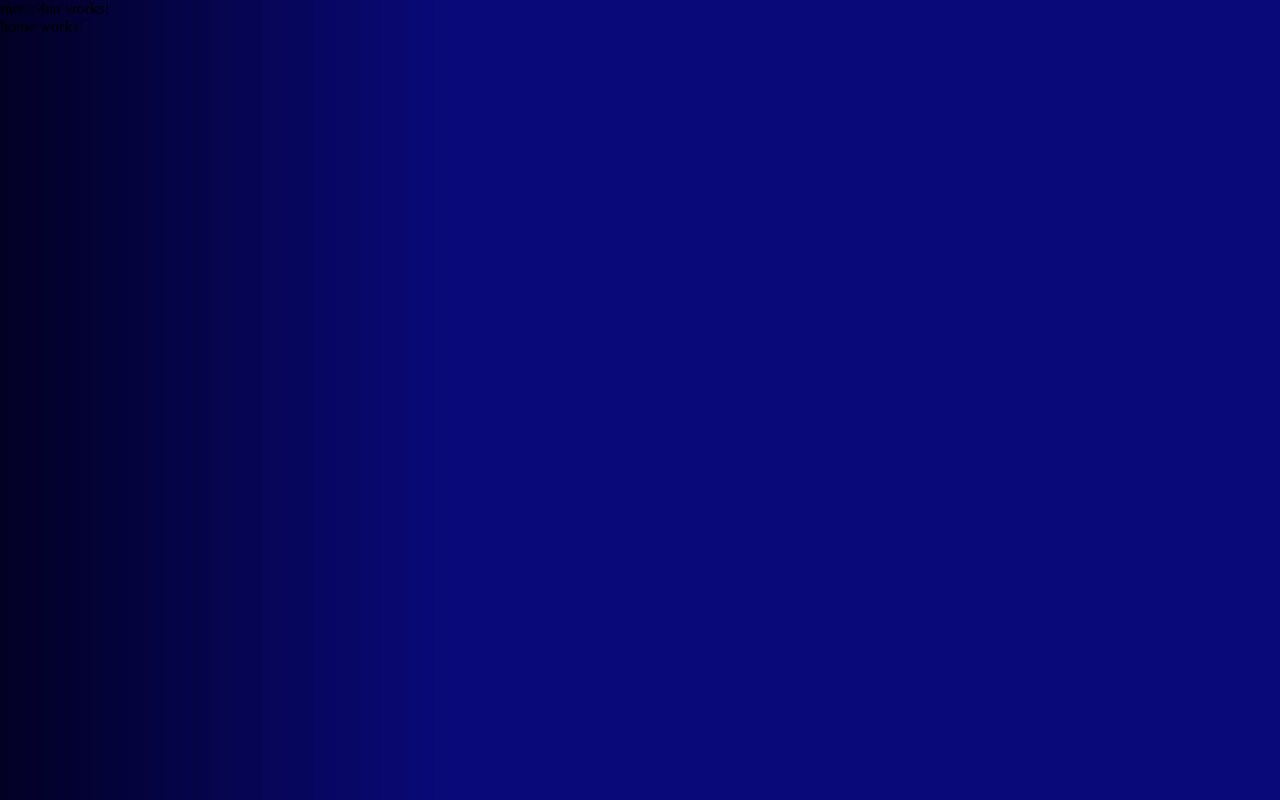
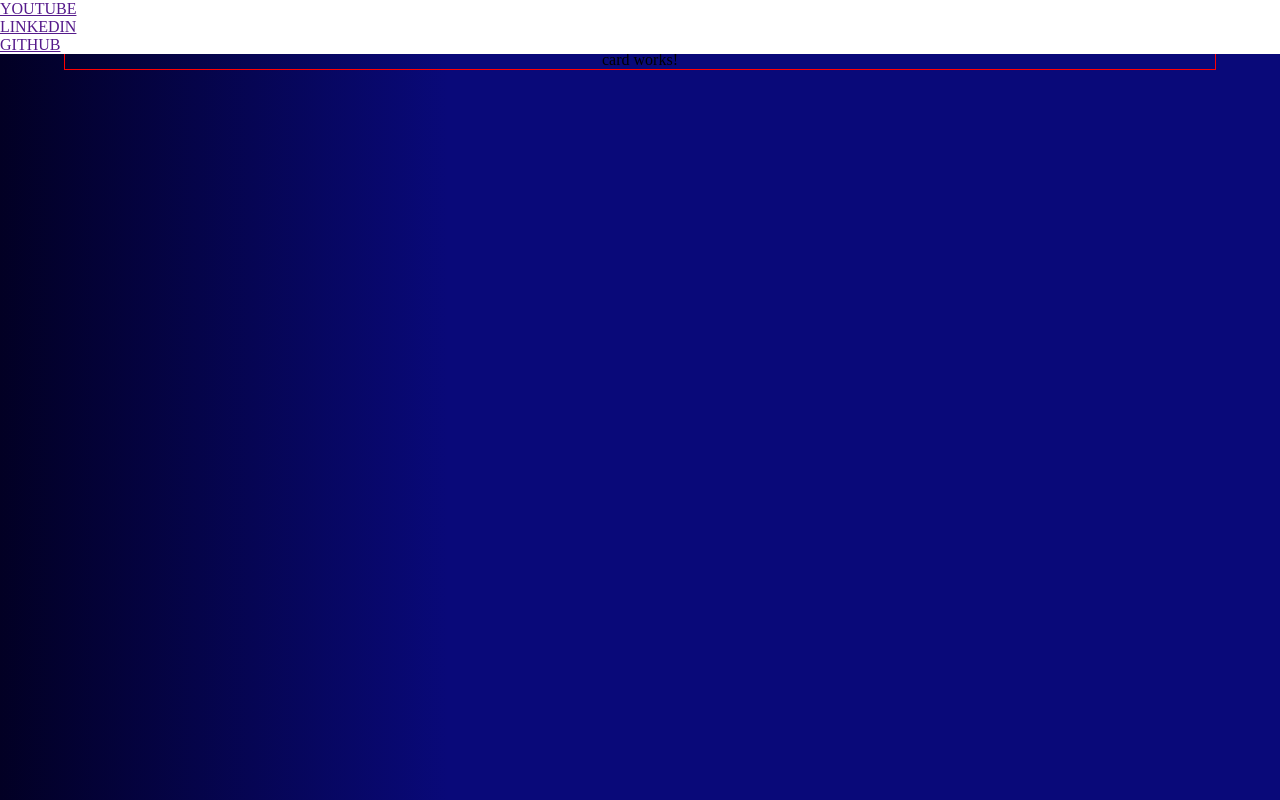
Before and after one commit to jailcomfranssa/Angular-Store_PSN, an Angular app: page / in a window 1280 px wide. Built offline with nearby package versions, Linux system fonts and the light colour scheme.

Commit message:
estruturando as paginas

```diff
--- a/src/app/components/menu-bar/menu-bar.component.css
+++ b/src/app/components/menu-bar/menu-bar.component.css
@@ -0,0 +1,8 @@
+.menu_bar-container{
+  display: flex;
+  flex-direction: row;
+  position: fixed;
+  z-index: 999;
+  background-color: #ffffff;
+  width: 100%;
+}
--- a/src/app/components/menu-bar/menu-bar.component.html
+++ b/src/app/components/menu-bar/menu-bar.component.html
@@ -1 +1,20 @@
-<p>menu-bar works!</p>
+<div class="menu_bar-container">
+
+  <div class="menu_bar-logo">
+    <img
+      src=""
+      alt=""
+      srcset="">
+  </div>
+
+  <div class="menu_bar-item">
+
+    <ul>
+      <li> <a href="">YOUTUBE</a> </li>
+      <li> <a href="">LINKEDIN</a> </li>
+      <li> <a href="">GITHUB</a> </li>
+    </ul>
+
+  </div>
+
+</div>
--- a/src/app/pages/home/home.component.css
+++ b/src/app/pages/home/home.component.css
@@ -0,0 +1,11 @@
+.home_container{
+  width: 90%;
+  margin: auto;
+  padding-top: 50px;
+  display: flex;
+
+  justify-content: space-around;
+  align-items: baseline;
+  flex-wrap: wrap;
+  border: solid red 1px;
+}
--- a/src/app/pages/home/home.component.html
+++ b/src/app/pages/home/home.component.html
@@ -1 +1,5 @@
-<p>home works!</p>
+<div class="home_container">
+
+  <app-card></app-card>
+
+</div>
```
